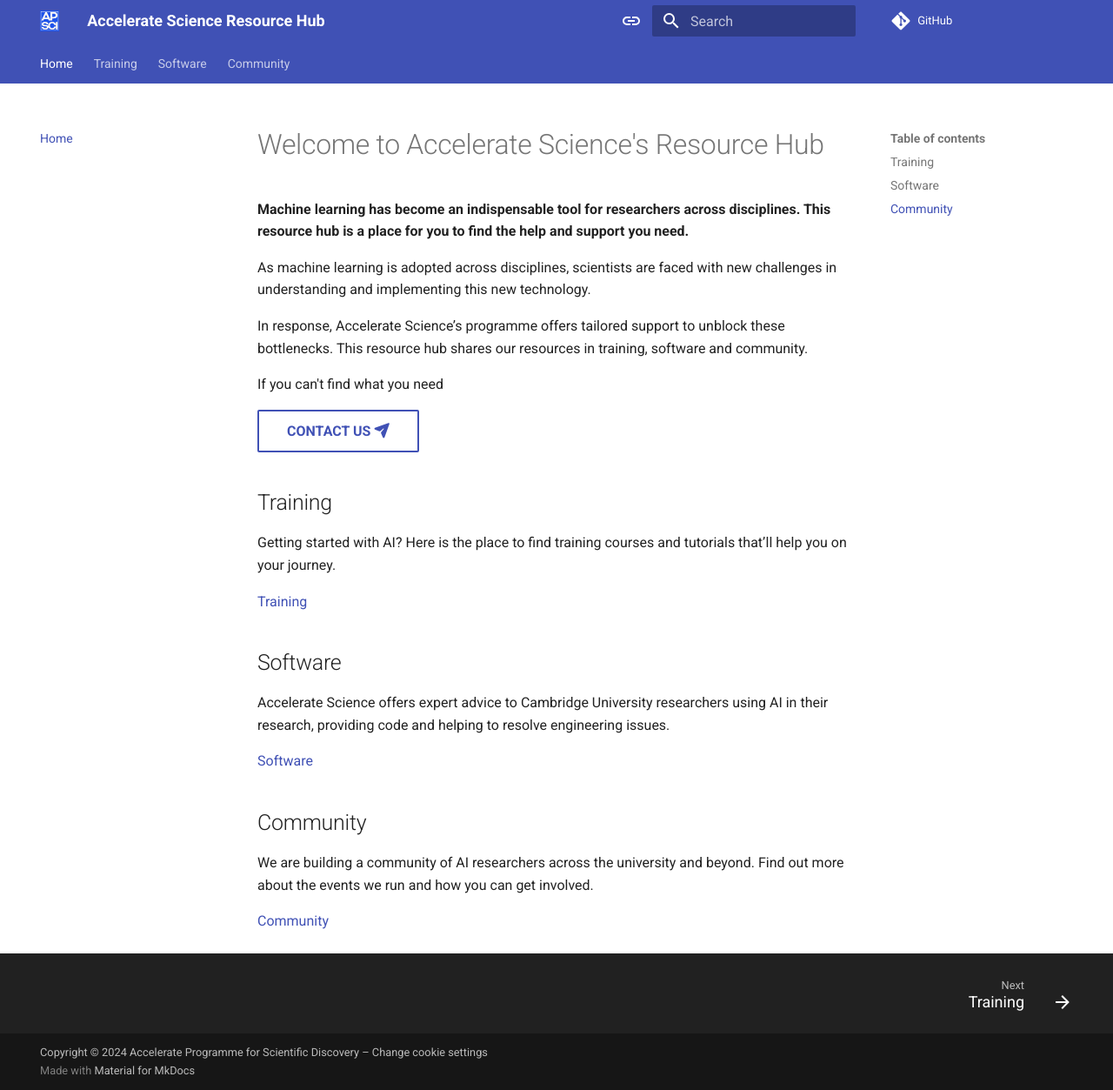
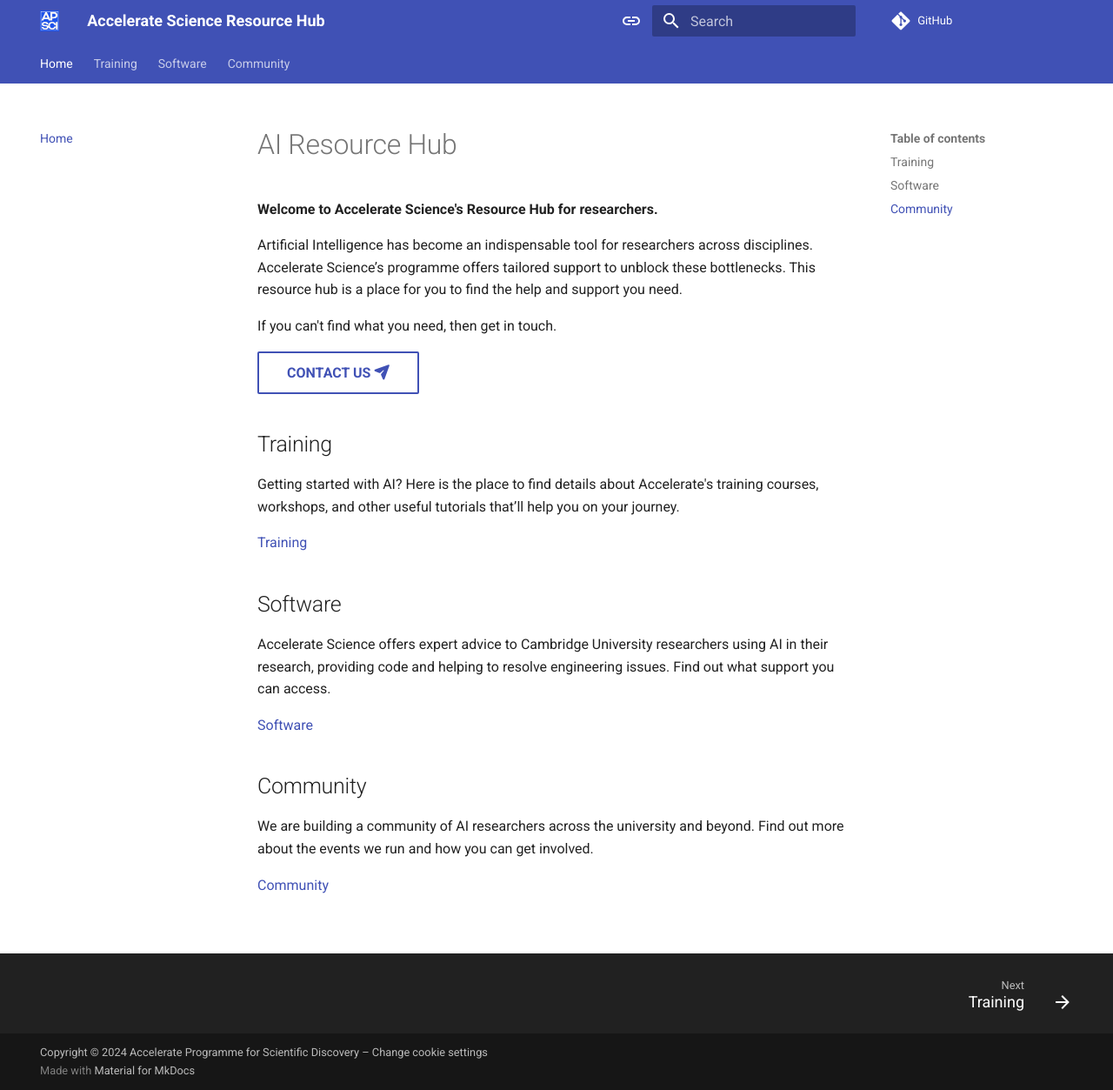
Before and after one commit to acceleratescience/resource-hub, an MkDocs documentation site: the page built from docs/index.md, in a window 1280 px wide and 1253 px high. Shown: the whole window at 87% size. Built offline with MkDocs 1.6.1 and Material for MkDocs 9.7.7, drawn with Linux system fonts in a browser that asks for light colours; comment, search, counter and statistics services are not loaded.

Commit message:
Some wording changes

```diff
--- a/docs/index.md
+++ b/docs/index.md
@@ -1,12 +1,11 @@
-# Welcome to Accelerate Science's Resource Hub
+# AI Resource Hub
 
-**Machine learning has become an indispensable tool for researchers across disciplines. This resource hub is a place for you to find the help and support you need.**
+**Welcome to Accelerate Science's Resource Hub for researchers.**
 
-As machine learning is adopted across disciplines, scientists are faced with new challenges in understanding and implementing this new technology.
+Artificial Intelligence has become an indispensable tool for researchers across disciplines. Accelerate Science’s programme offers tailored support to unblock these bottlenecks. This resource hub is a place for you to find the help and support you need.
 
-In response, Accelerate Science’s programme offers tailored support to unblock these bottlenecks. This resource hub shares our resources in training, software and community.
 
-If you can't find what you need
+If you can't find what you need, then get in touch.
 
 [CONTACT US :fontawesome-solid-paper-plane:](mailto:accelerate-mle@cst.cam.ac.uk){ .md-button }
 
@@ -14,14 +13,14 @@ If you can't find what you need
 
 ## Training
 
-Getting started with AI? Here is the place to find training courses and tutorials that’ll help you on your journey.
+Getting started with AI? Here is the place to find details about Accelerate's training courses, workshops, and other useful tutorials that’ll help you on your journey.
 
 [Training](training.md)
 
 
 ## Software
 
-Accelerate Science offers expert advice to Cambridge University researchers using AI in their research, providing code and helping to resolve engineering issues.
+Accelerate Science offers expert advice to Cambridge University researchers using AI in their research, providing code and helping to resolve engineering issues. Find out what support you can access.
 
 [Software](software.md)
 
```
Also changed, not shown: docs/community.md (+2 -2 lines), docs/software.md (+20 -19 lines).
